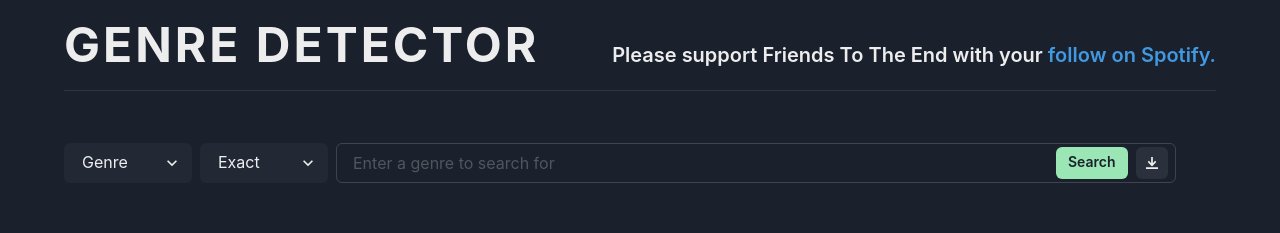
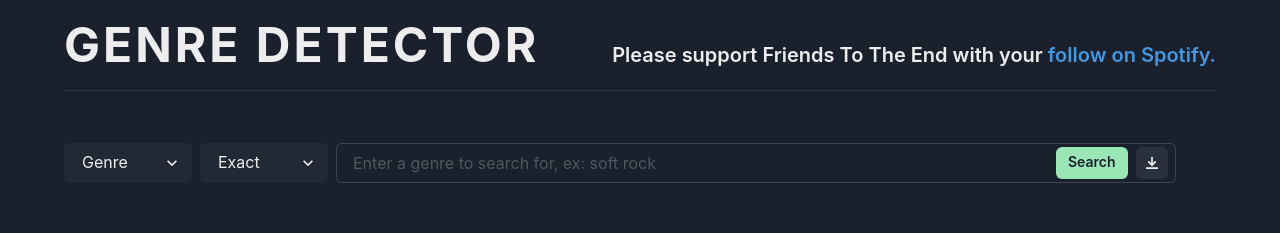
Before and after one commit to skurtz97/genredetector-client, a React (Create React App) app: page / in a window 1280 px wide. Shown: the top 233 px of the page. Built offline with nearby package versions, Linux system fonts and the light colour scheme.

Commit message:
added placeholder example

```diff
--- a/src/components/App.js
+++ b/src/components/App.js
@@ -81,7 +81,7 @@ function App() {
   const placeholderText = (type) => {
     switch (type) {
       case "genre":
-        return "Enter a genre to search for";
+        return "Enter a genre to search for, ex: soft rock";
       case "artist":
         return "Enter an artist to search for";
       case "artist_id":
```
